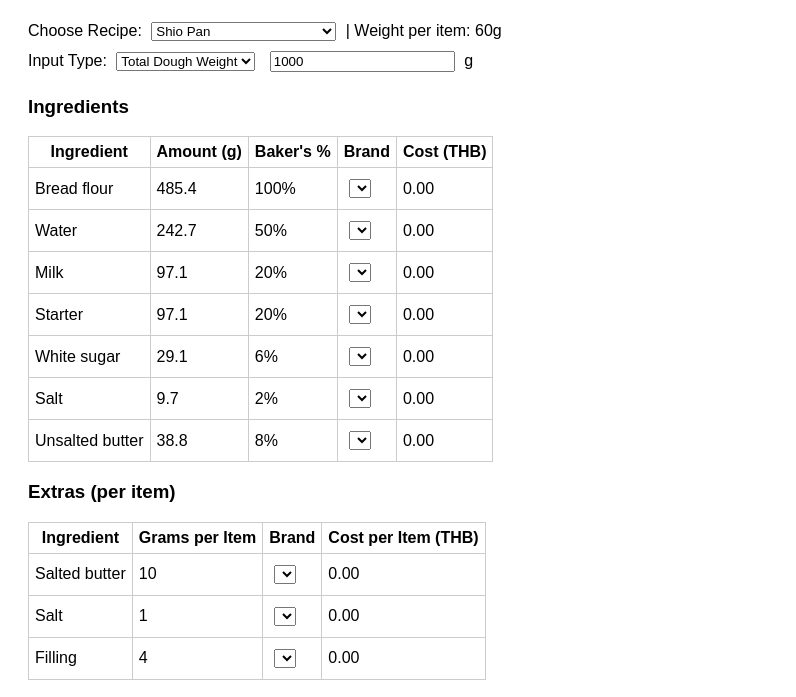
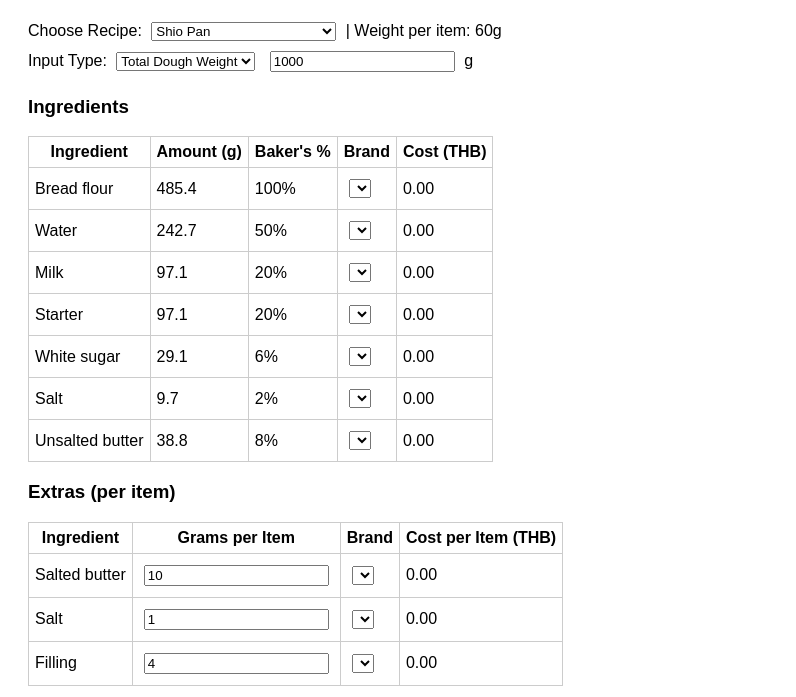
Before and after one commit to Rottjung/ChulaDesigns, a plain HTML site: page index.html in a window 1280 px wide. Shown: the part 98-795 px from the top of the page, without its empty margins (0-796 px from the left). Drawn offline with Linux system fonts and the light colour scheme.

Commit message:
Made extras inputfields

```diff
--- a/index.html
+++ b/index.html
@@ -1,4 +1,6 @@
-<!DOCTYPE html><html lang="en"><head>  <meta charset="UTF-8" />
+<!DOCTYPE html><html lang="en">
+<head>
+  <meta charset="UTF-8" />
   <meta name="viewport" content="width=device-width, initial-scale=1.0" />
   <title>Brood Bakery Calculator</title>
   <style>
@@ -16,17 +18,14 @@
       z-index: 9999;
       margin-top: 10px;
     }
-    /* Center the header */
     .header-container {
       text-align: center;
       margin-bottom: 20px;
     }
-
     .header-title {
       font-size: 2.5em;
       margin: 0;
     }
-
     .header-subtitle {
       font-size: 1.2em;
       color: #666;
@@ -42,6 +41,7 @@
     }
     .input-short {
       width: 100px;
+    }
   </style>
 </head>
 <body>
@@ -51,13 +51,9 @@
   </div>
   <label for="recipe-select">Choose Recipe:</label>
   <select id="recipe-select" onchange="handleRecipeChange()"></select>
-  <span id="item-weight-info"></span><br />
-  <label for="input-type">Input Type:</label>
-  <select id="input-type" onchange="handleRecipeChange()">
-    <option value="dough">Total Dough Weight</option>
-    <option value="flour">Flour Only</option>
-  </select>
-  <input type="number" id="input-grams" value="1000" oninput="handleRecipeChange()"> g  <h3>Ingredients</h3>
+  <span id="item-weight-info"></span><br /><label for="input-type">Input Type:</label> <select id="input-type" onchange="handleRecipeChange()"> <option value="dough">Total Dough Weight</option> <option value="flour">Flour Only</option> </select> <input type="number" id="input-grams" value="1000" oninput="handleRecipeChange()"> g
+
+  <h3>Ingredients</h3>
   <table id="ingredients-table">
     <thead>
       <tr><th>Ingredient</th><th>Amount (g)</th><th>Baker's %</th><th>Brand</th><th>Cost (THB)</th></tr>
@@ -111,7 +107,6 @@
         opt.textContent = r.name;
         select.appendChild(opt);
       });
-
       if (recipes.length > 0) {
         select.selectedIndex = 0;
         showPopup(`Auto-loaded: ${recipes[0].name}`);
@@ -166,7 +161,7 @@
         const row = document.createElement('tr');
         row.innerHTML = `
           <td>${extra.name}</td>
-          <td>${extra.perUnitGrams}</td>
+          <td><input type="number" value="${extra.perUnitGrams}" oninput="extra.perUnitGrams = parseFloat(this.value); handleRecipeChange()"></td>
           <td>
             <select onchange="updateBrand(this, '${extra.name}', ${extra.perUnitGrams}, this.parentElement.nextElementSibling)">
               ${brands.map(b => `<option value="${b}">${b}</option>`).join('')}
@@ -217,7 +212,6 @@
       const monthlyCost = elec + water + gas + (days * hours * wage);
       const monthlyItems = days * dailyItems;
       const overheadPerItem = monthlyCost / monthlyItems;
-
       const suggested = (totalCost + overheadPerItem) * markup;
       document.getElementById('suggested-price').textContent = suggested.toFixed(2);
     }
```
Lines whose indentation alone changed are shown as unchanged.
